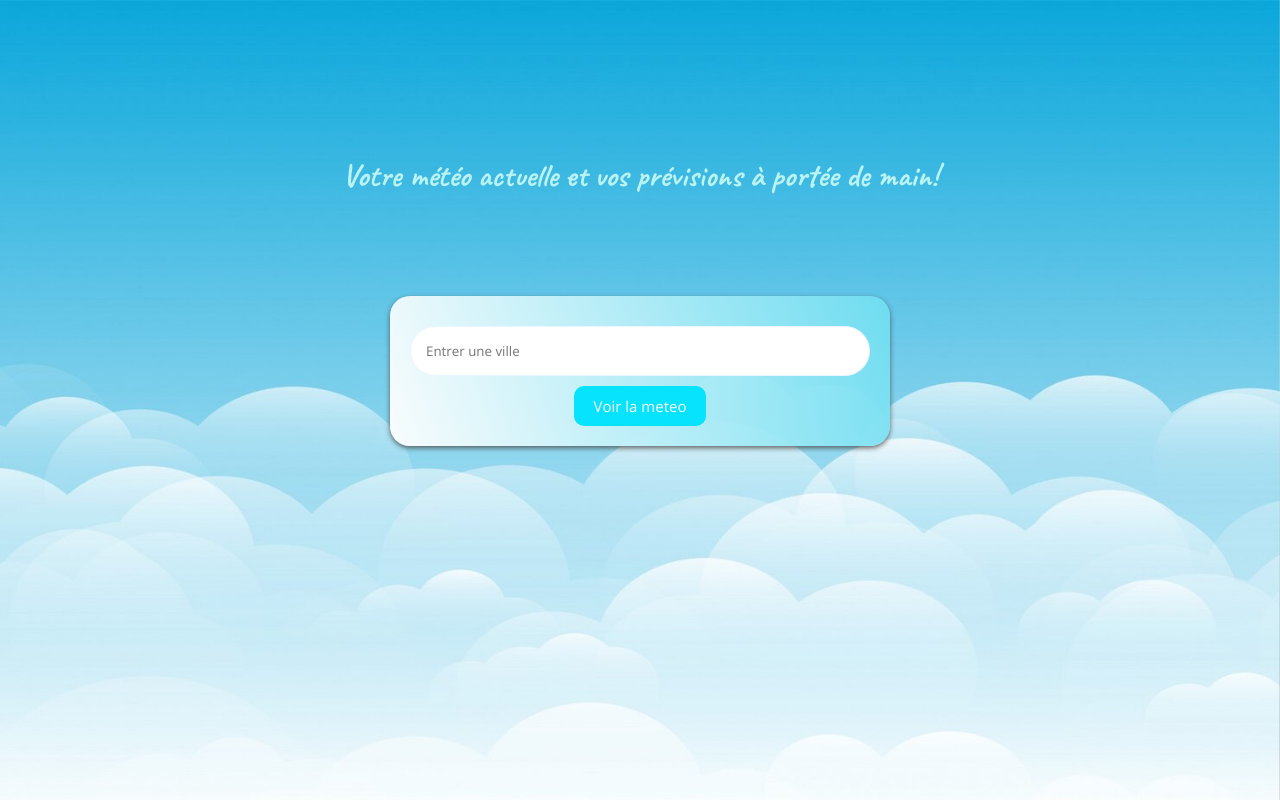
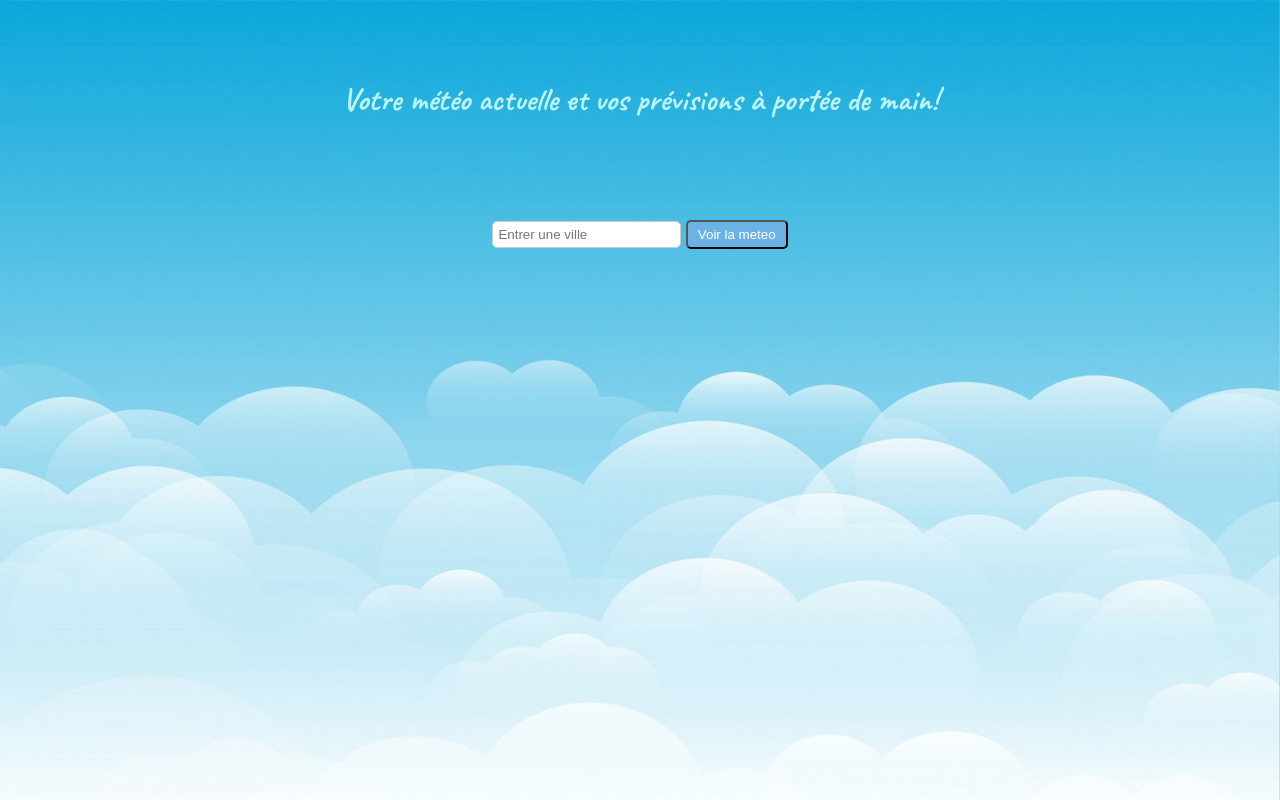
Before and after one commit to faby1410/projet-meteo, a Django app: template weather_app/templates/index.html in a window 1280 px wide. Run offline with Django 5.2, Linux system fonts and the light colour scheme; the template is opened without the code that fills it, so the values that code supplies are empty.

Commit message:
modifications css

```diff
--- a/weather_app/static/style.css
+++ b/weather_app/static/style.css
@@ -1,94 +1,63 @@
-/* Réinitialisation de quelques styles de base pour une meilleure compatibilité */
-* {
-    margin: 0;
-    padding: 0;
-    box-sizing: border-box;
-}
-
-/* Style de base pour le corps de la page */
 body {
   font-family: Arial, sans-serif;
   size: 100px;
   background-image: url(../static/images/photo3.jpg);
   background-size: cover;
-    display: flex;
-    flex-direction: column;
-    align-items: center;
-    justify-content: center;
-    min-height: 100vh;
-    padding: 20px;
-}
-
-.weatherme {
-    display: flex;
-    flex-direction: column;
+  font-family: Arial, sans-serif;
+  background-color: #f2f2f2;
+  text-align: center;
+  padding: 50px;
 }
 
 .legend {
-    font-family: "Caveat" ;
+  font-family: "Caveat";
   color: rgb(186, 243, 243);
   margin-bottom: 100px;
 }
 
-.icon {
-    size: 5px;
+form {
+  margin: 20px 0;
 }
 
-/* Style du formulaire */
-form {
-    background: linear-gradient(70deg, #f9fcfd, #70def1ed);
-    opacity: 150px;
-    padding: 20px;
-    border-radius: 20px;
-    box-shadow: 0 2px 5px rgba(76, 76, 75, 0.87);
-    margin-bottom: 200px;
-    width: 300%;
-    max-width: 500px;
-    text-align: center;
+input[type="text"] {
+  padding: 5px;
+  border: 1px solid #ccc;
+  border-radius: 5px;
+}
 
+button {
+  background-color: #6cb3e5;
+  color: white;
+  padding: 5px 10px;
+  border-radius: 5px;
+  cursor: pointer;
+}
+
+.forecast-container {
+  display: flex;
+  justify-content: center;
+  flex-wrap: wrap;
 }
 
 
-input[type="text"] {
-    font-family: "Open Sans";
-    width: 100%;
-    padding: 15px;
-    margin: 10px 0;
-    border: 1px solid #e8f6ff;
-    border-radius: 50px;
+.forecast {
+  background-color: #fff;
+  border-radius: 5px;
+  box-shadow: 0 0 10px rgba(0, 0, 0, 0.1);
+  padding: 10px;
+  margin: 10px;
+  width: calc(100% / 5 - 20px);
+  box-sizing: border-box;
 }
 
-button {
-    font-family: "Open Sans";
-    font-size: 15px;
-    padding: 10px 20px;
-    background-color: #07e3fc;
-    color: rgb(254, 254, 253);
-    border: none;
-    border-radius: 10px;
-    cursor: pointer;
-    transition: background-color 0.3s;
+  @media (max-width: 767px) {
+    .forecast {
+      width: calc(50% - 20px);
+    }
   }
 
-button:hover {
-    background-color: #0190b7;
-}
-
-/* Style du conteneur de comparaison */
-.comparison-container {
-    display: flex;
-    flex-wrap: wrap;
-    gap: 20px;
-    justify-content: center;
+  @media (max-width: 480px) {
+    .forecast {
       width: 100%;
     }
-
-.city-container {
-    background: #fbfbfc;
-    padding: 20px;
-    border-radius: 8px;
-    box-shadow: 0 2px 4px rgba(0, 0, 0, 0.1);
-    width: 100%;
-    max-width: 300px;
-    text-align: center;
   }
--- a/weather_app/templates/index.html
+++ b/weather_app/templates/index.html
@@ -24,13 +24,11 @@
         <button type="submit">Voir la meteo</button>
     </form>
 
-    <div class="comparison-container">
-        {% if weather_data1 %}
+    {% if weather_data1 %}
             <div class="city-container">
                 {% include "city_weather.html" with weather_data=weather_data1 daily_forecasts=daily_forecasts1 %}
             </div>
-        {% endif %}
-    </div>
+     {% endif %}
 
 </body>
 </html>
```
Also changed, not shown: weather_app/templates/city_weather.html (+4 -3 lines). Lines whose indentation alone changed are shown as unchanged.
